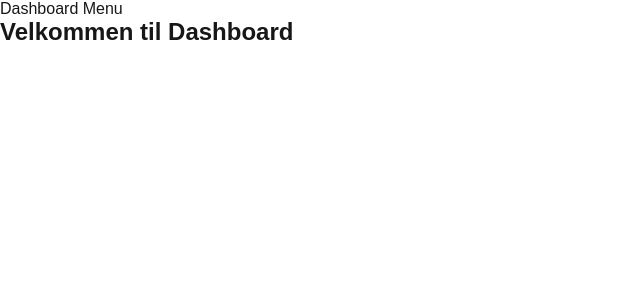
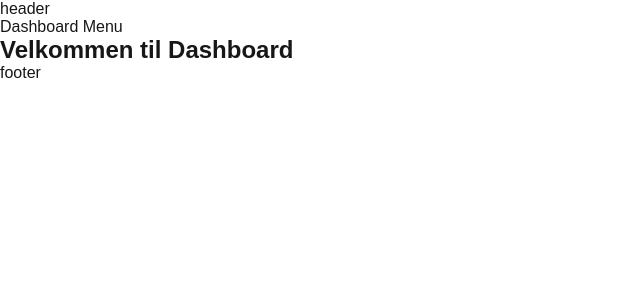
Before and after one commit to Mikela-Mann-MM/my-first-next, a Next.js app: page /dashboard in a window 1280 px wide. Shown: the top 300 px of the page, without its empty margins (0-640 px from the left). Built offline with nearby package versions, Linux system fonts and the light colour scheme.

Commit message:
tilføjelser efter videogennemgang

```diff
--- a/src/app/dashboard/layout.tsx
+++ b/src/app/dashboard/layout.tsx
@@ -1,4 +1,6 @@
-export default function DashboardLayout({ children }) {
+
+
+export default function DashboardLayout({ children }: { children: React.ReactNode }) {
   return (
     <div>
       <nav>Dashboard Menu</nav> {/* Dette er layoutets menu */}
--- a/src/app/dashboard/page.tsx
+++ b/src/app/dashboard/page.tsx
@@ -1,3 +1,5 @@
+
+
 export default function Dashboard() {
   return (
     <main>
--- a/src/app/layout.tsx
+++ b/src/app/layout.tsx
@@ -20,7 +20,11 @@ export default function RootLayout({ children }) {
   return (
     <html lang="en">
       <body className={`${geistSans.variable} ${geistMono.variable}`}>{/* <-- BODY-tagget starter her */}
+        <header>header</header>
+        <main>
         {children} {/* <-- Her bliver children indsat */}
+        </main>
+        <footer>footer</footer>
       </body>
     </html>
   );
```
Also changed, not shown: src/app/profile/[username]/page.tsx (+8 -2 lines), src/app/page.tsx (added).
